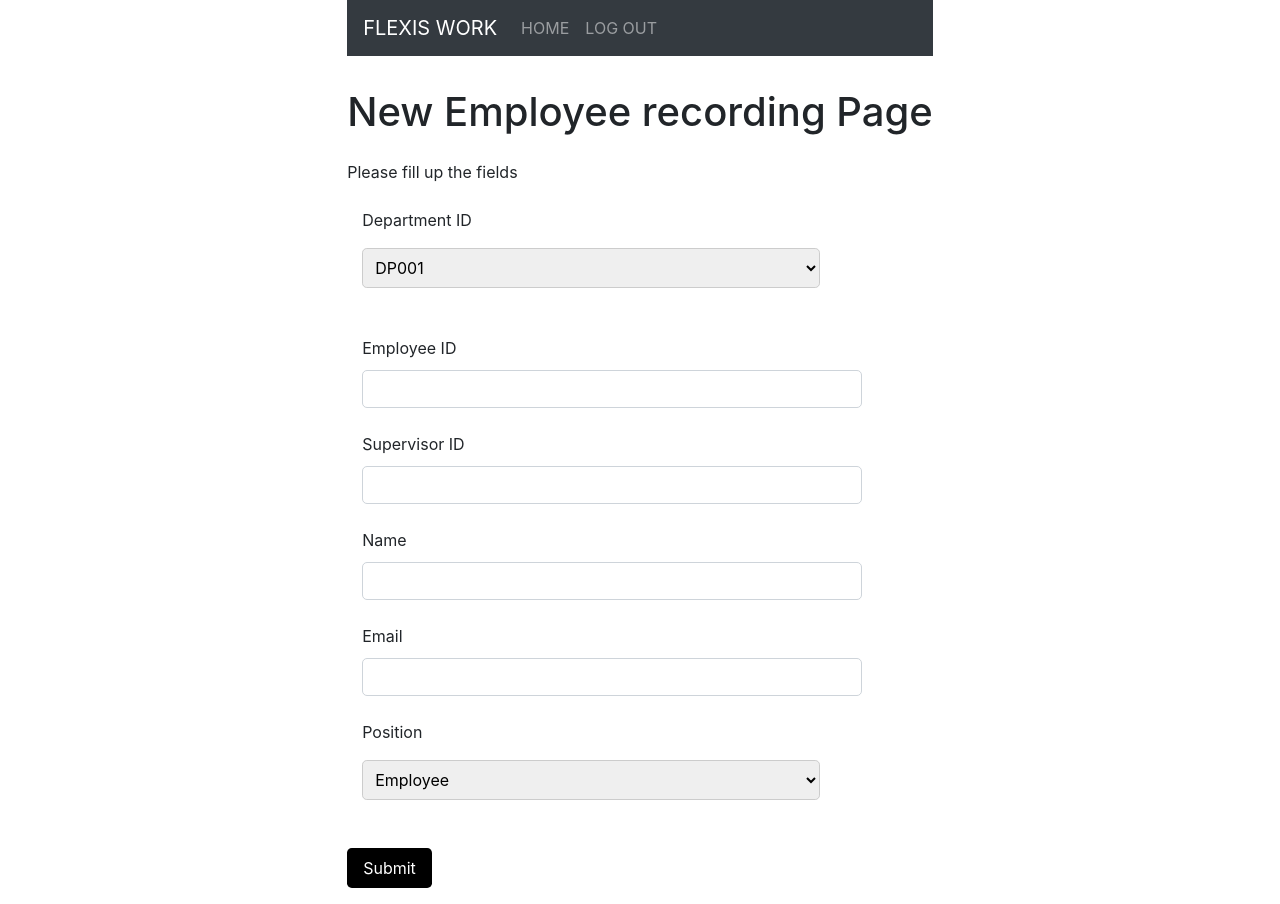
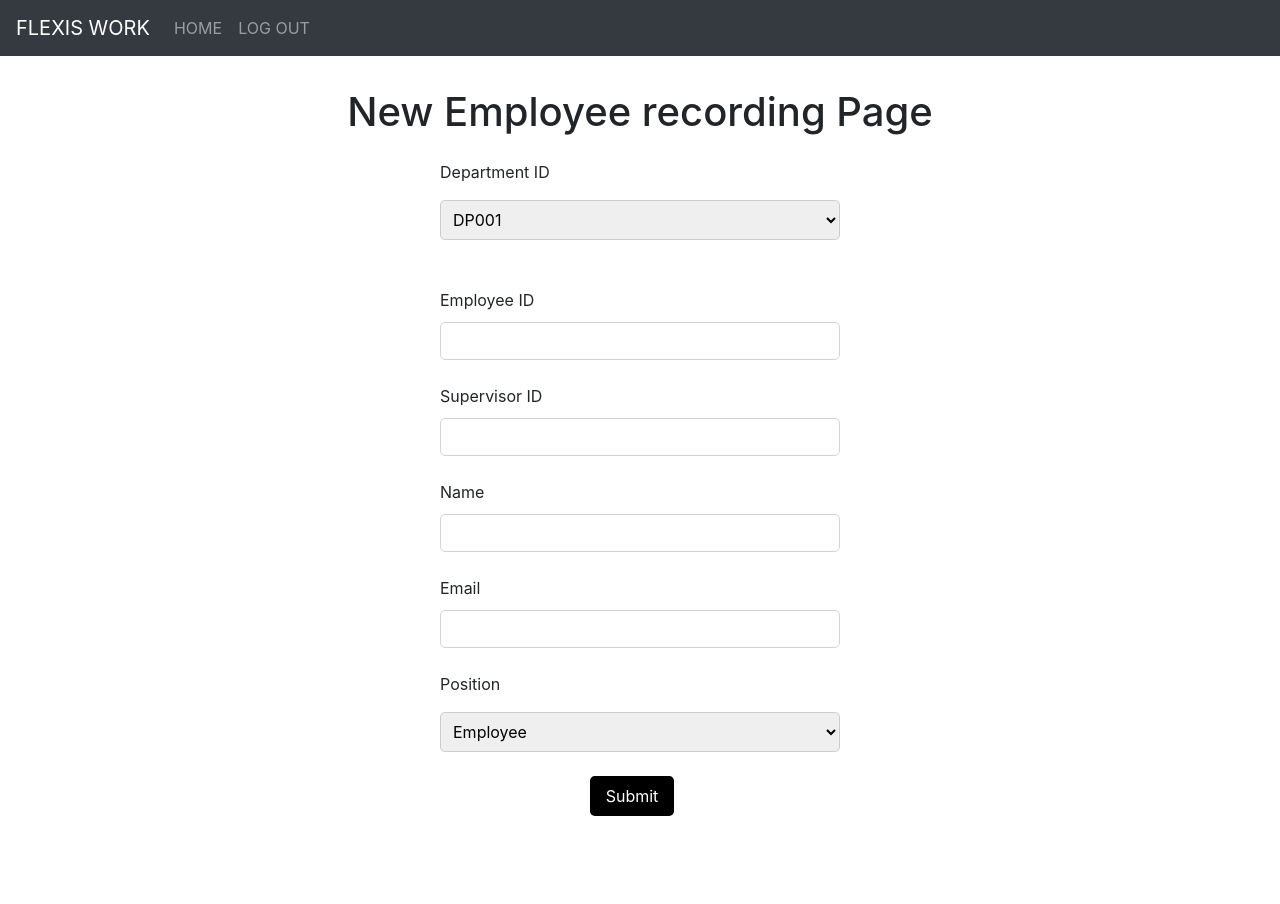
Before and after one commit to JustYuto/FLEXIS, a PHP site: page /recordNewEmpPage.php in a window 1280 px wide. After the commit the page ends 816 px from the top, so only its background shows below. Run offline with PHP 8.4, Linux system fonts and the light colour scheme; a user stored in the database is signed in.

Commit message:
Changed design, layout, function, and so on

```diff
--- a/Component/header.php
+++ b/Component/header.php
@@ -1,27 +1,15 @@
-<?php
-    $homePage = "";
-    if(isset($_SESSION["position"])) {
-        if($_SESSION["position"] == "Employee") {
-            $homePage = "employeeHome.php";
-        } elseif($_SESSION["position"] == "Supervisor") {
-            $homePage = "supervisorHome.php";
-        } elseif($_SESSION["position"] == "HR Admin") {
-            $homePage = "hrAdminHome.php";
-        }
-    }
-?>
 <header>
     <nav class="navbar navbar-expand-lg navbar-dark bg-dark">
         <a class="navbar-brand" href="#">FLEXIS WORK</a>
-
         <div class="collapse navbar-collapse">
-            <ul class="navbar-nav">
-            <li class="nav-item">
-                <a class="nav-link" href="<?php echo $homePage; ?>">HOME</a>
-            </li>
-            <li class="nav-item">
-                <a class="nav-link" href="logout.php">LOG OUT</a>
-            </li>
+            <ul class="navbar-nav navbar-nav">
+                <li class="nav-item">
+                    <a class="nav-link" href="#">HOME</a>
+                </li>
+                <li class="nav-item">
+                    <a class="nav-link" href="loginPage.php">LOG OUT</a>
+                </li>
+            </ul>
         </div>
     </nav>
 </header>
--- a/recordNewEmpPage.php
+++ b/recordNewEmpPage.php
@@ -42,24 +42,31 @@ if (isset($_POST['cancel'])) {
 
 <!DOCTYPE html>
 <html>
+
 <head>
     <?php include 'Component/head.php'; ?>
     <script type="text/javascript">
-        function preventBack(){window.history.forward()};
-        setTimeout("preventBack()",0);
-            window.onunload=function(){null;}
+    function preventBack() {
+        window.history.forward()
+    };
+    setTimeout("preventBack()", 0);
+    window.onunload = function() {
+        null;
+    }
     </script>
 </head>
+
+<body>
+    <div class="header-container">
         <?php include 'Component/header.php'; ?>
-    <body>
-        <div class="_container">
+    </div>
+    <div class="container-fluid">
         <h1>New Employee recording Page</h1>
-            <p>Please fill up the fields</p>
         <div class="form-horizontal">
             <form action="recordNewEmpPage.php" method="POST">
                 <div class="form-group">
-                        <label class="col-sm-3 control-label" for="departmentID">Department ID</label>
-                        <div class="col-sm-10">
+                    <label class="control-label" for="departmentID">Department ID</label>
+                    <div>
                         <select id="departmentID" name="departmentID">
                             <option value="DP001">DP001</option>
                             <option value="DP002">DP002</option>
@@ -76,14 +83,14 @@ if (isset($_POST['cancel'])) {
 
                         departmentSelect.addEventListener("change", function() {
                             if (departmentSelect.value === "DP001") {
-                                    departmentName.textContent = "HUMAN RESOURCES";
-                                }else if (departmentSelect.value === "DP002"){
+                                departmentName.textContent = "Human Resources";
+                            } else if (departmentSelect.value === "DP002") {
                                 departmentName.textContent = "IT Department";
-                                }else if (departmentSelect.value === "DP003"){
+                            } else if (departmentSelect.value === "DP003") {
                                 departmentName.textContent = "Account Department";
-                                }else if (departmentSelect.value === "DP004"){
+                            } else if (departmentSelect.value === "DP004") {
                                 departmentName.textContent = "Business Department";
-                                }else{
+                            } else {
                                 departmentName.textContent = "Marketing Department"
                             }
                         });
@@ -92,44 +99,46 @@ if (isset($_POST['cancel'])) {
                     </div>
                 </div>
                 <div class="form-group">
-                        <label class="col-sm-3 control-label" for="employeeID">Employee ID</label>
-                        <div class="col-sm-10">
+                    <label class="control-label" for="employeeID">Employee ID</label>
+                    <div>
                         <input class="form-control" type="text" name="employeeID" required>
                     </div>
                 </div>
                 <div class="form-group">
-                        <label class="col-sm-3 control-label" for="supervisorID">Supervisor ID</label>
-                        <div class="col-sm-10">
+                    <label class="control-label" for="supervisorID">Supervisor ID</label>
+                    <div>
                         <input class="form-control" type="text" name="supervisorID">
                     </div>
                 </div>
                 <div>
-                        <label class="col-sm-3 control-label" for="name">Name</label>
-                        <div class="col-sm-10">
+                    <label class="control-label" for="name">Name</label>
+                    <div>
                         <input class="form-control" type="text" name="name" required>
                     </div>
                 </div>
                 <div>
-                        <label class="col-sm-3 control-label" for="email">Email</label>
-                        <div class="col-sm-10">
+                    <label class="control-label" for="email">Email</label>
+                    <div>
                         <input class="form-control" type="email" name="email" required>
                     </div>
                 </div>
                 <div>
-                        <label class="col-sm-3 control-label" for="position">Position</label>
-                        <div class="col-sm-10">
+                    <label class="control-label" for="position">Position</label>
+                    <div>
                         <select id="position" name="position">
                             <option value="Employee">Employee</option>
                             <option value="Supervisor">Supervisor</option>
-                            </select><br>
+                        </select>
                     </div>
                 </div>
-                </br>
-                    <div class="form-group">
+                <div class="container text-center">
                     <input class="btn btn-secondary" type="submit" name="create" value="Submit">
                 </div>
             </form>
         </div>
     </div>
 </body>
+
 </html>
+<style>
+</style>
--- a/reviewPage.php
+++ b/reviewPage.php
@@ -54,8 +54,12 @@
             ?>
             </tbody>
         </table>
+        <div class="container text-center">
             <form action="reviewPage.php" method="post">
-            <input type="submit" name="home" value="home">
+                <input class="btn btn-secondary" type="submit" name="home" value="home">
         </div>
+    </div>
+
 </body>
+
 </html>
--- a/style.css
+++ b/style.css
@@ -1,9 +1,3 @@
-body {
-	height: 100%;
-	margin: 0 auto;
-	padding: 0;
-	display: table;
-}
 ._container {
   min-height: 100%;
   margin: 0 auto;
@@ -12,18 +6,10 @@ body {
 	vertical-align: middle; */
 }
 
-
-.container {
+form {
+  width: 100%;
   margin: 0 auto;
-    text-align: center;
-}
-
-.form{
-  width: 100%;
-  margin:0 auto;
-  border: 1px solid #9c9c9c;
-  padding: 50px;
-  box-sizing: border-box;
+  max-width: 400px;
 }
 
 h1 {
@@ -36,21 +22,20 @@ h1 {
 label {
   display: block;
   margin-top: 1.5rem;
-
 }
 
 table {
-  border-collapse:  collapse;
+  border-collapse: collapse;
 }
 
 tr:nth-child(odd) {
-  background-color:  #ddd;
+  background-color: #ddd;
 }
 
-th,td {
+th,
+td {
   padding: 5px 10px;
 }
-
 
 select,
 textarea {
@@ -86,8 +71,7 @@ input[type="reset"] {
 
 input[type="text"],
 input[type="email"],
-input[type="password"]{
-  width: 500px;
+input[type="password"] {
   margin-top: 10px;
   padding: 15px;
   border-radius: 5px;
```
Also changed, not shown: acceptReq.php (+17 -11 lines), changePassword.php (+27 -15 lines), employeeHome.php (+29 -9 lines), recordCompletionPage.php (+16 -14 lines), rejectReq.php (+15 -9 lines), reviewDailySchedulePage.php (added, +63 -0 lines), submissionCompletionPage.php (+10 -6 lines), submmitedFWARequest.php (+17 -3 lines), supervisorHome.php (+22 -3 lines). Lines whose indentation alone changed are shown as unchanged.
